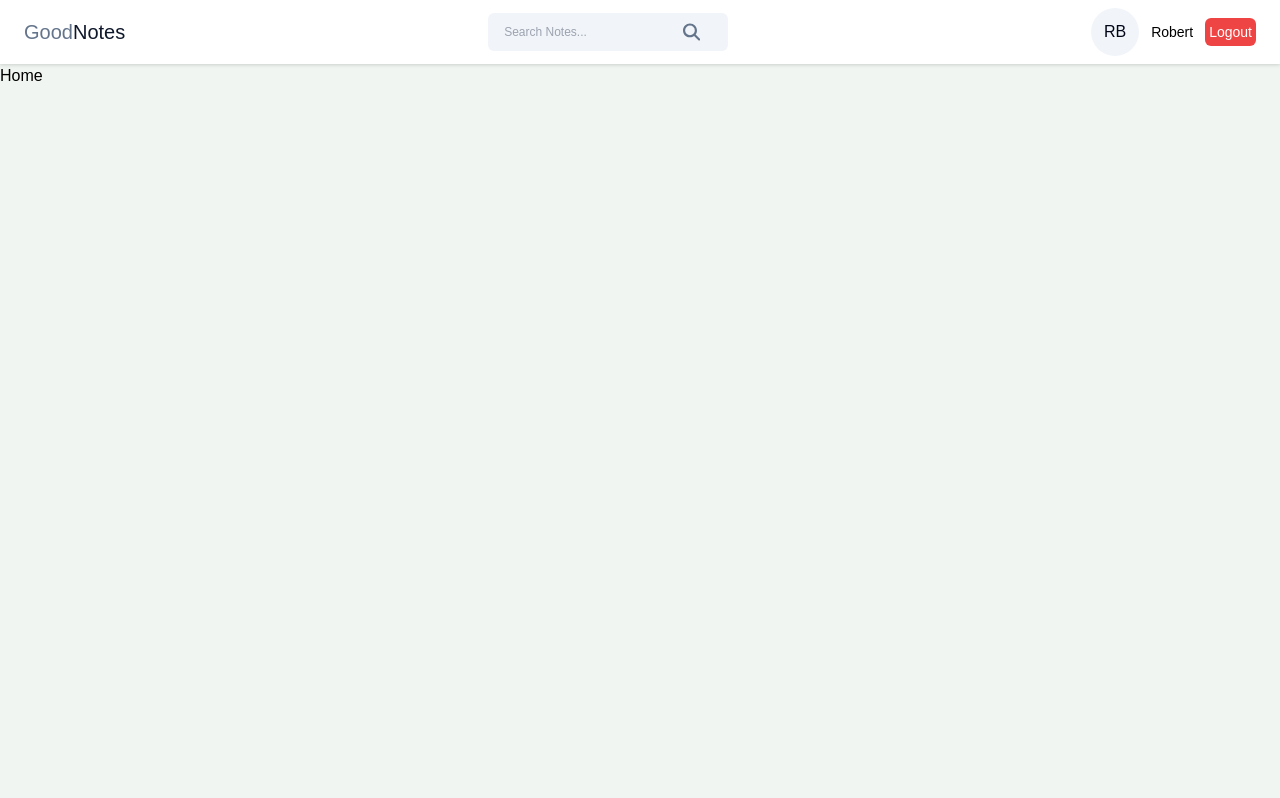
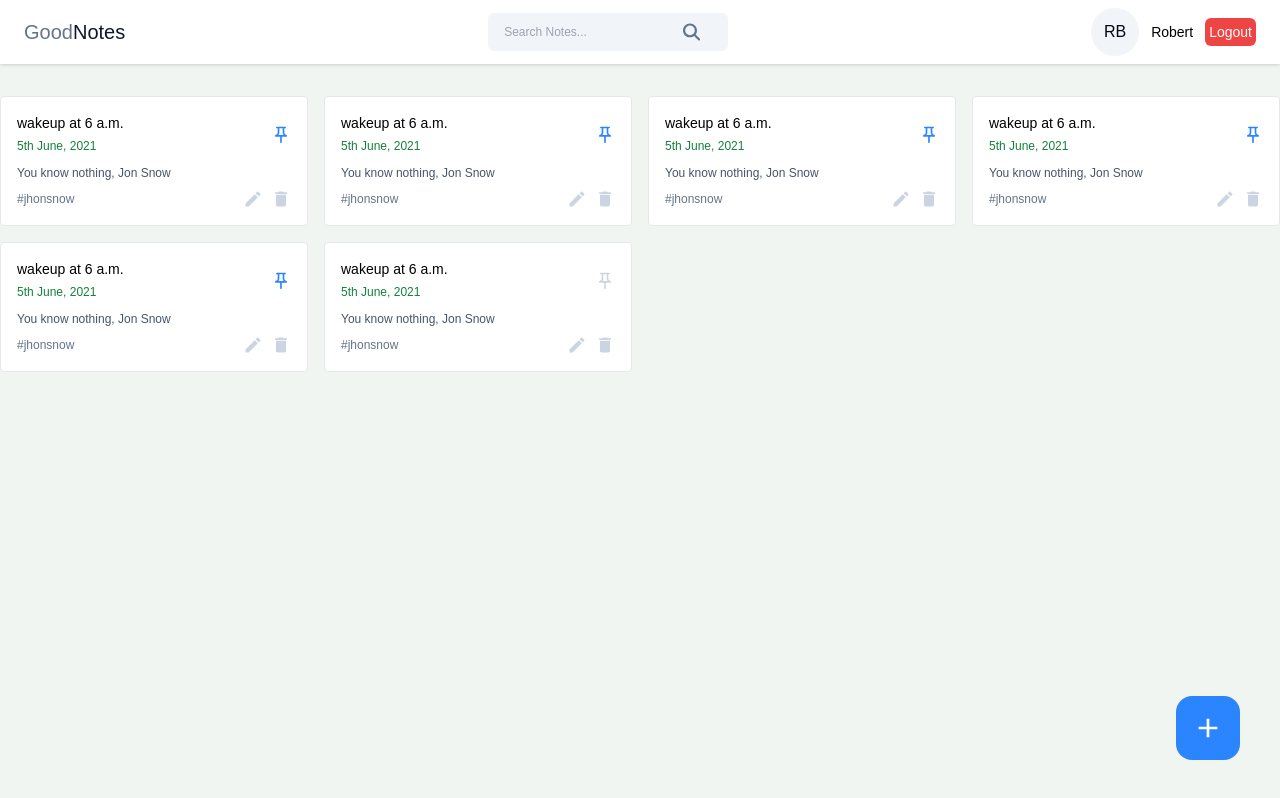
Before and after one commit to Ahmed-Silat/Notes-App, a React (Vite) app in the folder frontend/: page / in a window 1280 px wide. Built offline with nearby package versions, Linux system fonts and the light colour scheme.

Commit message:
Home page note card UI

```diff
--- /dev/null
+++ b/frontend/src/components/Cards/NoteCard.jsx
@@ -0,0 +1,51 @@
+import React from "react";
+import { MdCreate, MdDelete, MdOutlinePushPin } from "react-icons/md";
+
+const NoteCard = ({
+  title,
+  date,
+  content,
+  tags,
+  isPinned,
+  onPinNote,
+  onEdit,
+  onDelete,
+}) => {
+  return (
+    <div className="border rounded p-4 bg-white hover:shadow-xl transition-all ease-in-out">
+      <div className="flex items-center justify-between">
+        <div>
+          <h6 className="text-sm font-medium">{title}</h6>
+          <span className="text-xs text-green-700">{date}</span>
+        </div>
+
+        <MdOutlinePushPin
+          className={`icon-btn ${
+            isPinned ? "text-[#2B85FF]" : "text-slate-300"
+          }`}
+          onClick={onPinNote}
+        />
+      </div>
+
+      <p className="text-xs text-slate-600 mt-2">{content?.slice(0, 60)}</p>
+
+      <div className="flex items-center justify-between mt-2">
+        <div className="text-xs text-slate-500">{tags}</div>
+
+        <div className="flex items-center gap-2">
+          <MdCreate
+            className="icon-btn hover:text-green-600"
+            onClick={onEdit}
+          />
+
+          <MdDelete
+            className="icon-btn hover:text-red-500"
+            onClick={onDelete}
+          />
+        </div>
+      </div>
+    </div>
+  );
+};
+
+export default NoteCard;
--- a/frontend/src/pages/Home/Home.jsx
+++ b/frontend/src/pages/Home/Home.jsx
@@ -1,7 +1,96 @@
-import React from "react";
+import { MdAdd } from "react-icons/md";
+import NoteCard from "../../components/Cards/NoteCard";
+import { useState } from "react";
 
 const Home = () => {
-  return <div>Home</div>;
+  const [openAddEditModal, setOpenAddEditModal] = useState({
+    isShown: false,
+    type: "add",
+    data: null,
+  });
+
+  return (
+    <>
+      <div className="container mx-auto">
+        <div className="grid grid-cols-2 sm:grid-cols-3 lg:grid-cols-4 gap-4 mt-8 max-md:m-5">
+          <NoteCard
+            title={"wakeup at 6 a.m."}
+            date={"5th June, 2021"}
+            content={"You know nothing, Jon Snow"}
+            tags={"#jhonsnow"}
+            isPinned={true}
+            onEdit={() => {}}
+            onDelete={() => {}}
+            onPinNote={() => {}}
+          />
+
+          <NoteCard
+            title={"wakeup at 6 a.m."}
+            date={"5th June, 2021"}
+            content={"You know nothing, Jon Snow"}
+            tags={"#jhonsnow"}
+            isPinned={true}
+            onEdit={() => {}}
+            onDelete={() => {}}
+            onPinNote={() => {}}
+          />
+
+          <NoteCard
+            title={"wakeup at 6 a.m."}
+            date={"5th June, 2021"}
+            content={"You know nothing, Jon Snow"}
+            tags={"#jhonsnow"}
+            isPinned={true}
+            onEdit={() => {}}
+            onDelete={() => {}}
+            onPinNote={() => {}}
+          />
+
+          <NoteCard
+            title={"wakeup at 6 a.m."}
+            date={"5th June, 2021"}
+            content={"You know nothing, Jon Snow"}
+            tags={"#jhonsnow"}
+            isPinned={true}
+            onEdit={() => {}}
+            onDelete={() => {}}
+            onPinNote={() => {}}
+          />
+
+          <NoteCard
+            title={"wakeup at 6 a.m."}
+            date={"5th June, 2021"}
+            content={"You know nothing, Jon Snow"}
+            tags={"#jhonsnow"}
+            isPinned={true}
+            onEdit={() => {}}
+            onDelete={() => {}}
+            onPinNote={() => {}}
+          />
+
+          <NoteCard
+            title={"wakeup at 6 a.m."}
+            date={"5th June, 2021"}
+            content={"You know nothing, Jon Snow"}
+            tags={"#jhonsnow"}
+            isPinned={false}
+            onEdit={() => {}}
+            onDelete={() => {}}
+            onPinNote={() => {}}
+          />
+        </div>
+      </div>
+
+      <button
+        className="w-16 h-16 flex items-center justify-center rounded-2xl bg-[#2B85FF] hover:bg-blue-600 absolute right-10 bottom-10"
+        onClick={() => {
+          setOpenAddEditModal({ isShown: true, type: "add", data: null });
+        }}
+      >
+        <MdAdd className="text-[32px] text-white" />
+      </button>
+    </>
+  );
 };
 
 export default Home;
```
